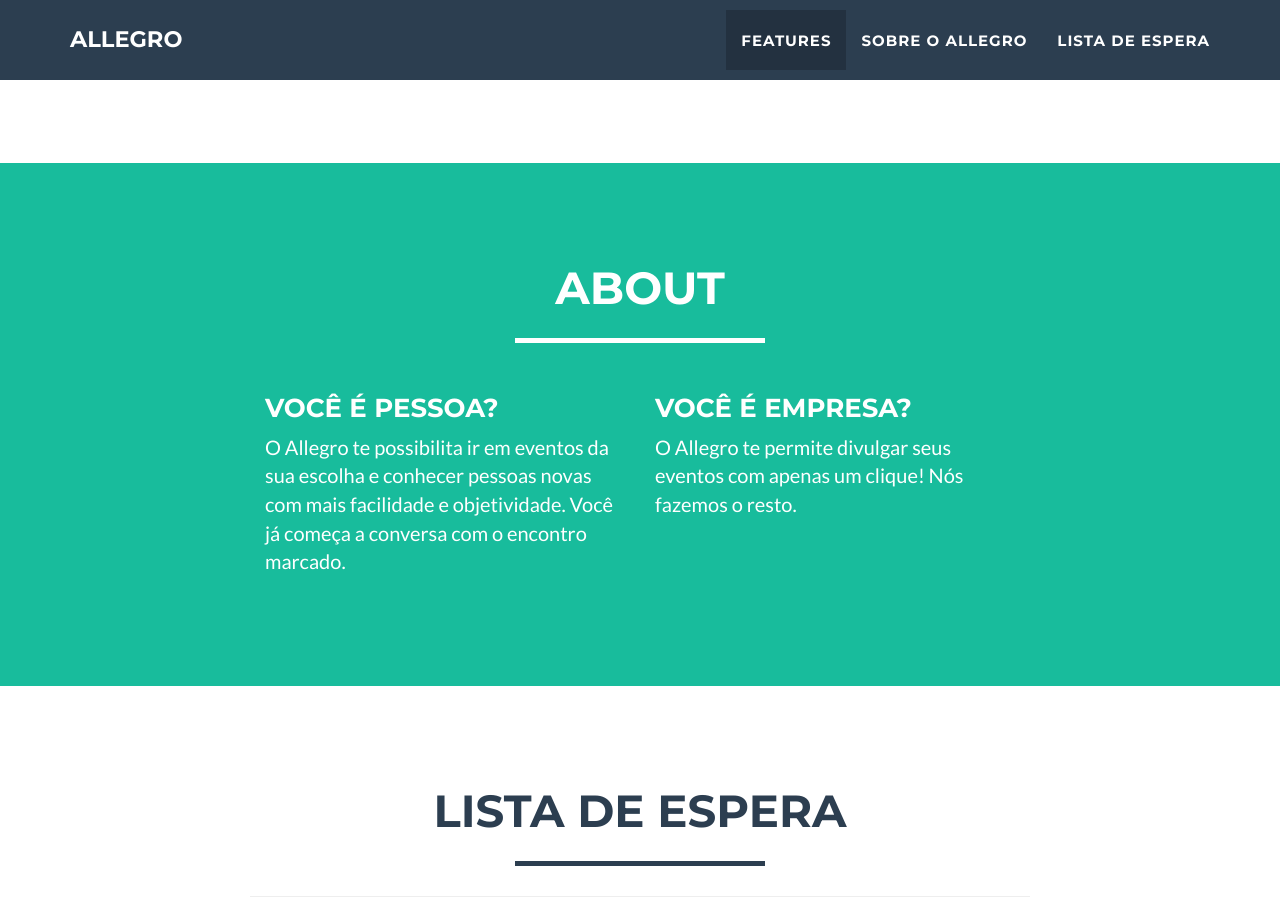
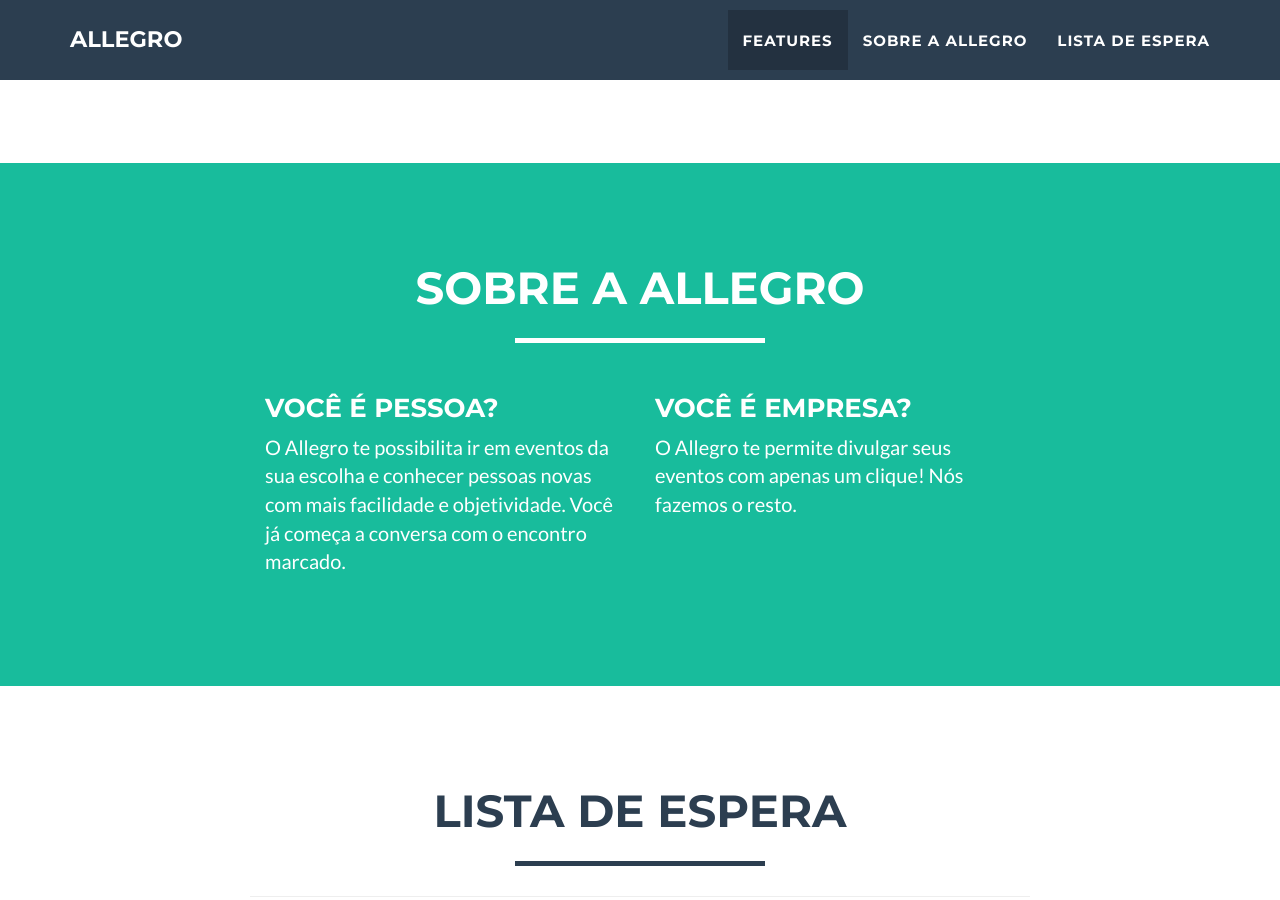
Before and after one commit to lucasviola/allegro, a Jekyll site: the page built from index.html, in a window 1280 px wide and 900 px high, scrolled down 1539 px. Built offline with Jekyll 4.4.1, drawn with Linux system fonts in a browser that asks for light colours.

Commit message:
Changes details

```diff
--- a/_includes/about.html
+++ b/_includes/about.html
@@ -3,7 +3,7 @@
         <div class="container">
             <div class="row">
                 <div class="col-lg-12 text-center">
-                    <h2>About</h2>
+                    <h2>Sobre a Allegro</h2>
                     <hr class="star-light">
                 </div>
             </div>
--- a/_includes/nav.html
+++ b/_includes/nav.html
@@ -22,7 +22,7 @@
                         <a href="#portfolio">Features</a>
                     </li>
                     <li class="page-scroll">
-                        <a href="#about">Sobre o Allegro</a>
+                        <a href="#about">Sobre a Allegro</a>
                     </li>
                     <li class="page-scroll">
                         <a href="#contact">Lista de espera</a>
```
Also changed, not shown: 8 other files.
